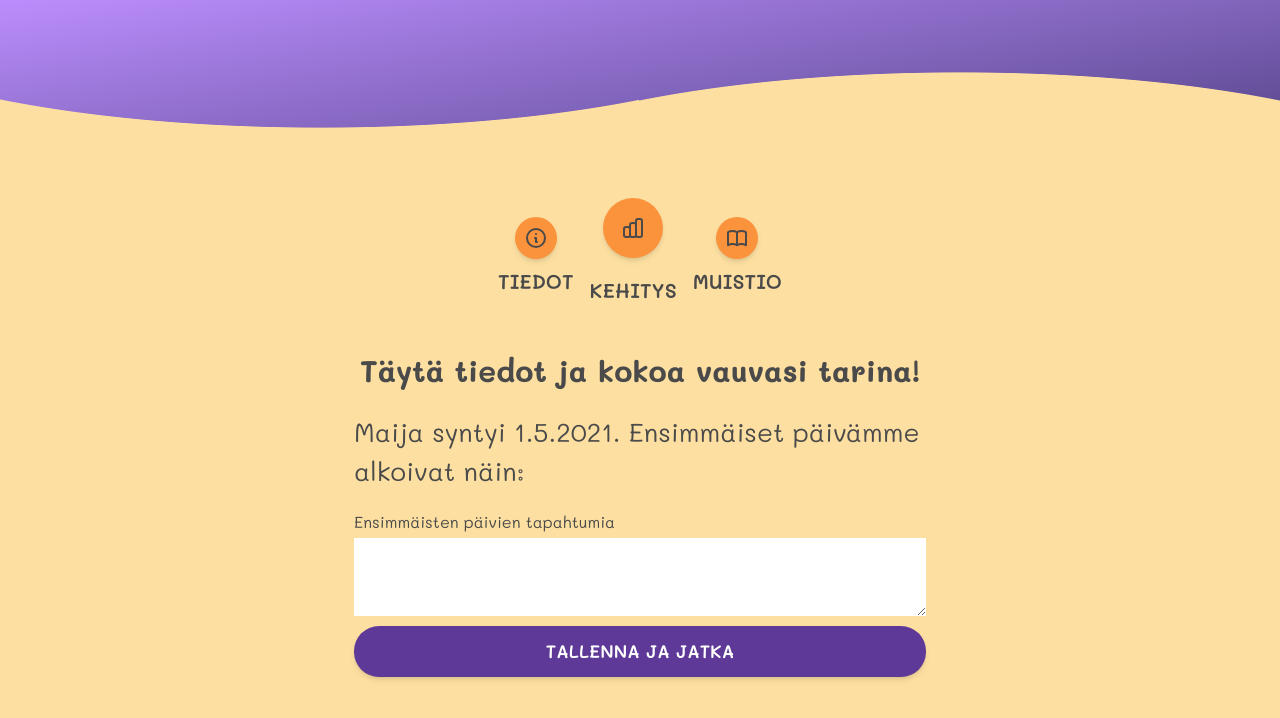
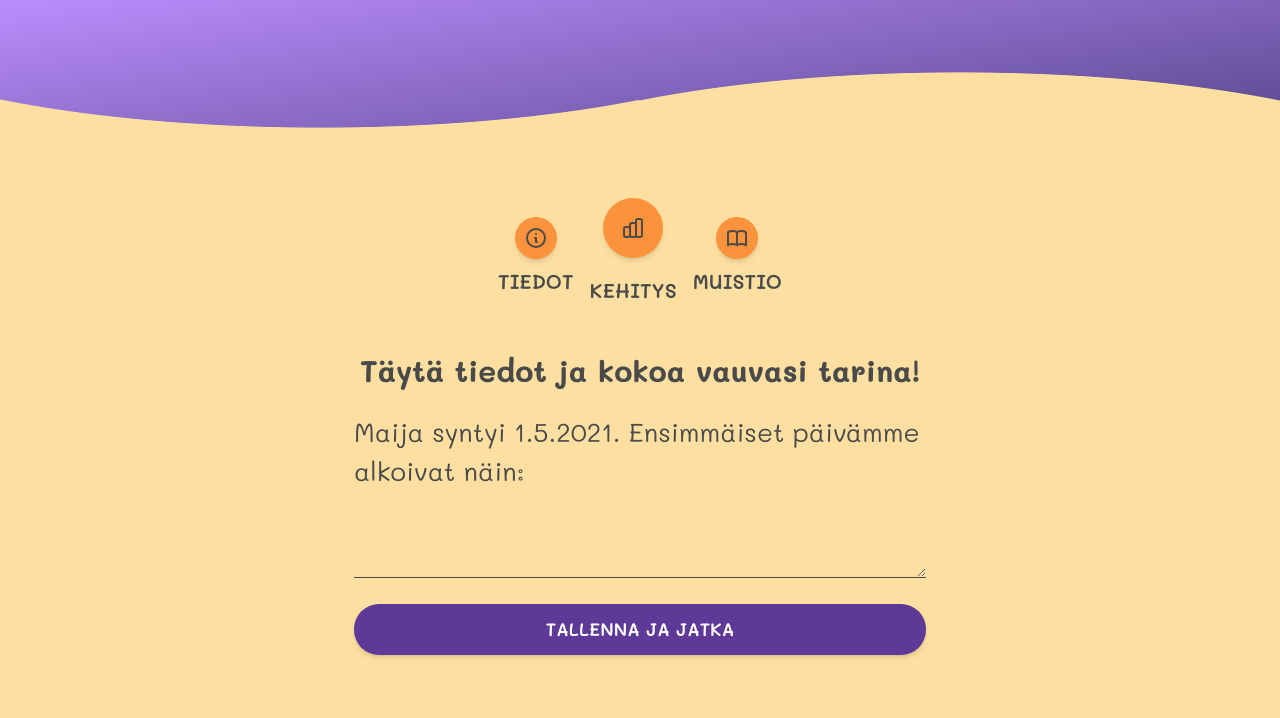
Before and after one commit to annaruntti/babybook-app, a React (Create React App) app: page / in a window 1280 px wide. Shown: the top 718 px of the page. Built offline with nearby package versions, Linux system fonts and the light colour scheme.

Commit message:
adding style for textinput

```diff
--- a/src/App.css
+++ b/src/App.css
@@ -55,6 +55,12 @@
   border-radius: 25px;
 }
 
+.text-area {
+  background: transparent;
+  border-bottom: 1px solid;
+  margin-bottom: 1rem;
+}
+
 header {
   text-align: center;
 }
--- a/src/components/FormPartOne.tsx
+++ b/src/components/FormPartOne.tsx
@@ -7,10 +7,16 @@ function FormPartOne() {
         Maija syntyi 1.5.2021. Ensimmäiset päivämme alkoivat näin:
       </p>
       <div>
-        <label htmlFor="firstday">Ensimmäisten päivien tapahtumia</label>
+        <label className="sr-only" htmlFor="firstday">
+          Ensimmäisten päivien tapahtumia
+        </label>
       </div>
       <div>
-        <textarea className="w-full" name="firstdays" id="firstdays" />
+        <textarea
+          className="w-full text-area"
+          name="firstdays"
+          id="firstdays"
+        />
       </div>
       <button
         className="submit-btn w-full shadow-md"
```
